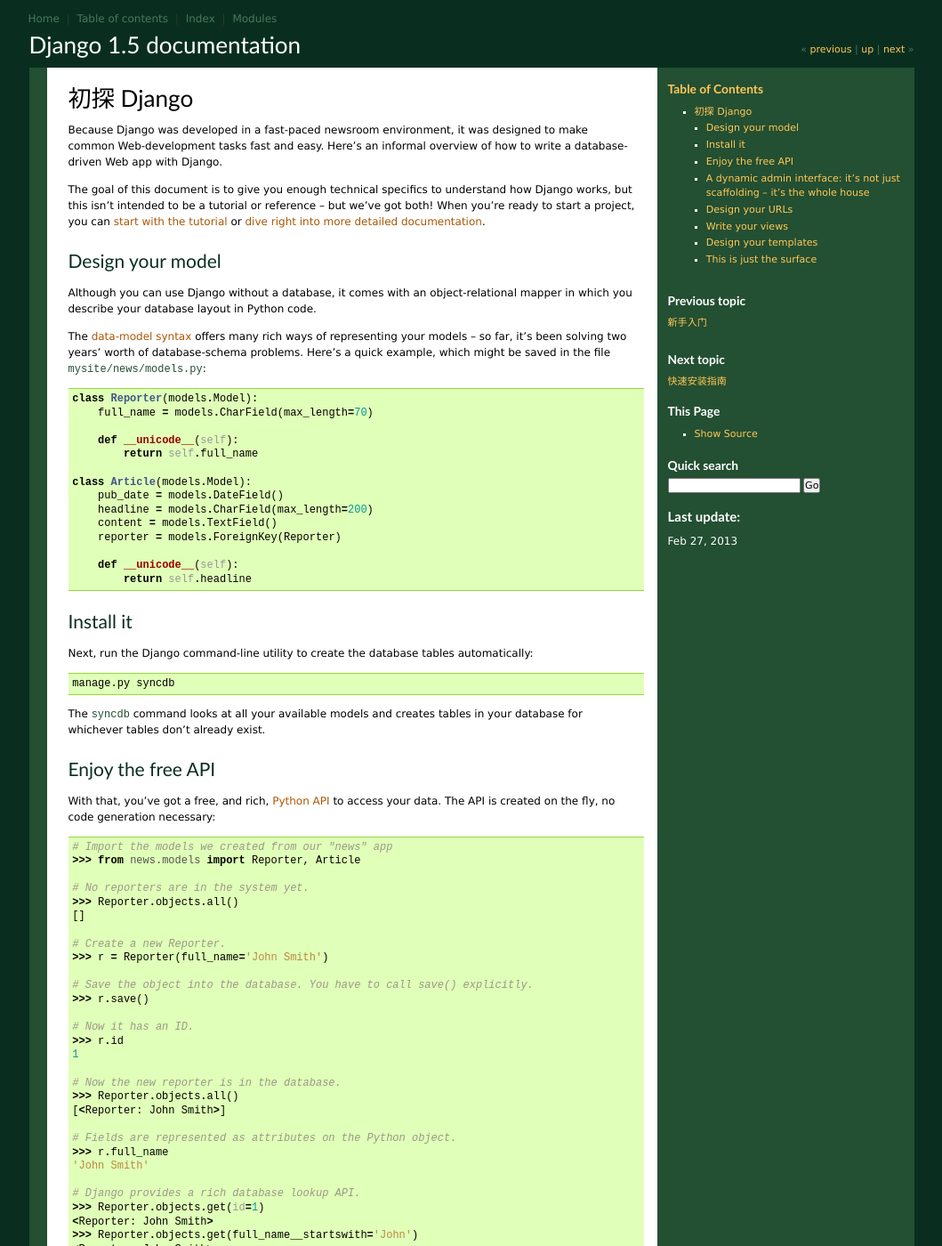
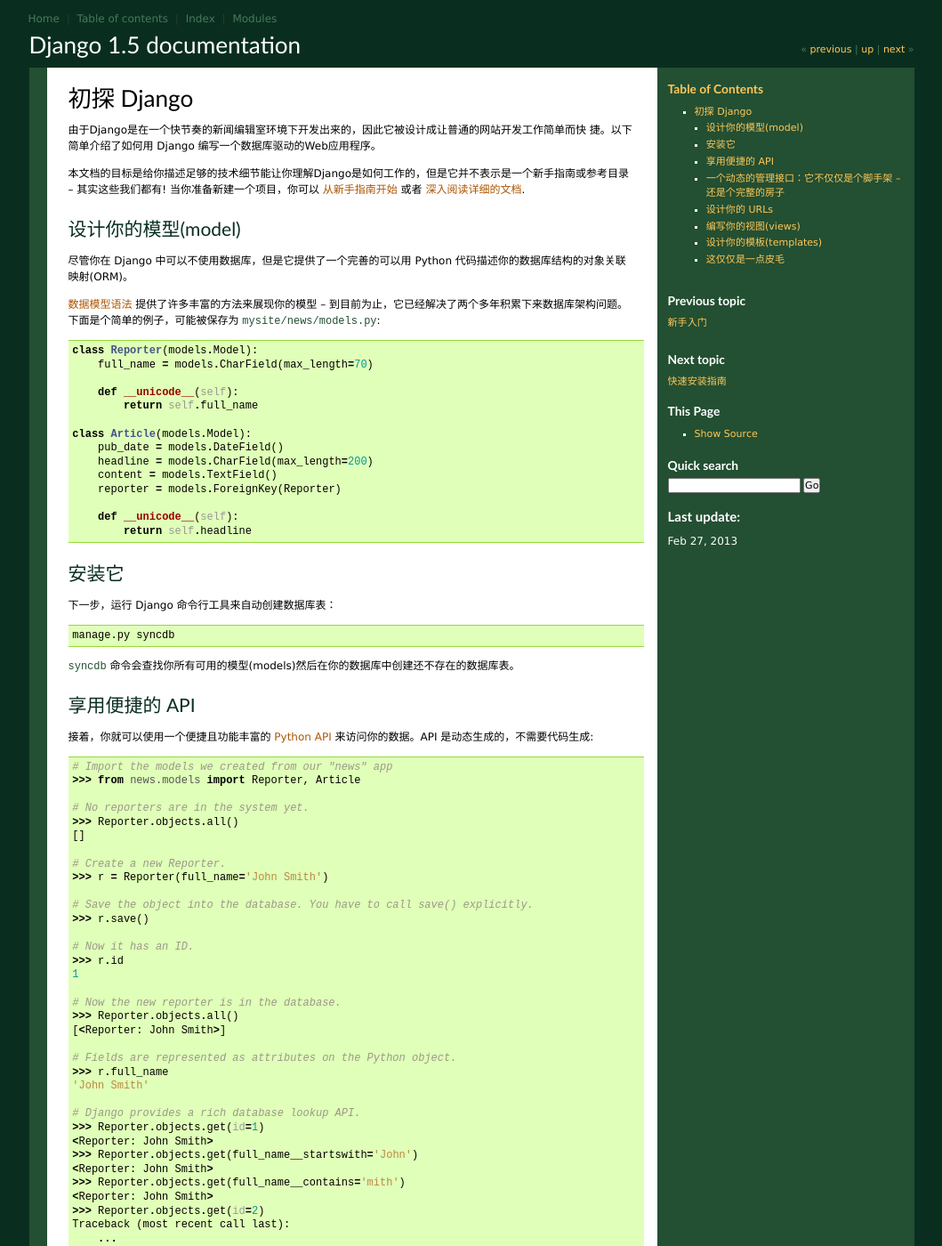
Before and after one commit to yourtion/Django-Chinese-Docs, a Sphinx documentation site: the page built from docs/intro/overview.txt, in a window 1280 px wide and 1400 px high. Shown: the whole window at 89% size, without its empty margins (110-1169 px from the left). Built offline with Sphinx 7.4.7, drawn with Linux system fonts in a browser that asks for light colours; cross-references to code outside the pages are shown as plain code; some of the changed text lies outside the part shown.

Commit message:
翻译overview部分

```diff
--- a/docs/intro/overview.txt
+++ b/docs/intro/overview.txt
@@ -2,27 +2,20 @@
 初探 Django
 ==================
 
-Because Django was developed in a fast-paced newsroom environment, it was
-designed to make common Web-development tasks fast and easy. Here's an informal
-overview of how to write a database-driven Web app with Django.
+由于Django是在一个快节奏的新闻编辑室环境下开发出来的，因此它被设计成让普通的网站开发工作简单而快
+捷。以下简单介绍了如何用 Django 编写一个数据库驱动的Web应用程序。
 
-The goal of this document is to give you enough technical specifics to
-understand how Django works, but this isn't intended to be a tutorial or
-reference -- but we've got both! When you're ready to start a project, you can
-:doc:`start with the tutorial </intro/tutorial01>` or :doc:`dive right into more
-detailed documentation </topics/index>`.
+本文档的目标是给你描述足够的技术细节能让你理解Django是如何工作的，但是它并不表示是一个新手指南或参考目录
+-- 其实这些我们都有! 当你准备新建一个项目，你可以 :doc:`从新手指南开始 </intro/tutorial01>` 或者 :doc:`深入阅读详细的文档 </topics/index>`.
 
-Design your model
-=================
+设计你的模型(model)
+======================
 
-Although you can use Django without a database, it comes with an
-object-relational mapper in which you describe your database layout in Python
-code.
+尽管你在 Django 中可以不使用数据库，但是它提供了一个完善的可以用 Python
+代码描述你的数据库结构的对象关联映射(ORM)。
 
-The :doc:`data-model syntax </topics/db/models>` offers many rich ways of
-representing your models -- so far, it's been solving two years' worth of
-database-schema problems. Here's a quick example, which might be saved in
-the file ``mysite/news/models.py``::
+:doc:`数据模型语法 </topics/db/models>` 提供了许多丰富的方法来展现你的模型 --
+到目前为止，它已经解决了两个多年积累下来数据库架构问题。下面是个简单的例子，可能被保存为 ``mysite/news/models.py``::
 
     class Reporter(models.Model):
         full_name = models.CharField(max_length=70)
@@ -39,24 +32,23 @@ the file ``mysite/news/models.py``::
         def __unicode__(self):
             return self.headline
 
-Install it
+安装它
 ==========
 
-Next, run the Django command-line utility to create the database tables
-automatically:
+下一步，运行 Django 命令行工具来自动创建数据库表：
 
 .. code-block:: bash
 
     manage.py syncdb
 
-The :djadmin:`syncdb` command looks at all your available models and creates
-tables in your database for whichever tables don't already exist.
+:djadmin:`syncdb`
+命令会查找你所有可用的模型(models)然后在你的数据库中创建还不存在的数据库表。
 
-Enjoy the free API
+享用便捷的 API
 ==================
 
-With that, you've got a free, and rich, :doc:`Python API </topics/db/queries>` to
-access your data. The API is created on the fly, no code generation necessary:
+接着，你就可以使用一个便捷且功能丰富的 :doc:`Python API </topics/db/queries>`
+来访问你的数据。API 是动态生成的，不需要代码生成:
 
 .. code-block:: python
 
@@ -129,7 +121,7 @@ access your data. The API is created on the fly, no code generation necessary:
     # Delete an object with delete().
     >>> r.delete()
 
-A dynamic admin interface: it's not just scaffolding -- it's the whole house
+一个动态的管理接口：它不仅仅是个脚手架 -- 还是个完整的房子
 ============================================================================
 
 Once your models are defined, Django can automatically create a professional,
@@ -163,7 +155,7 @@ One typical workflow in creating Django apps is to create models and get the
 admin sites up and running as fast as possible, so your staff (or clients) can
 start populating data. Then, develop the way data is presented to the public.
 
-Design your URLs
+设计你的 URLs
 ================
 
 A clean, elegant URL scheme is an important detail in a high-quality Web
@@ -202,7 +194,7 @@ For example, if a user requested the URL "/articles/2005/05/39323/", Django
 would call the function ``news.views.article_detail(request,
 '2005', '05', '39323')``.
 
-Write your views
+编写你的视图(views)
 ================
 
 Each view is responsible for doing one of two things: Returning an
@@ -222,7 +214,7 @@ This example uses Django's :doc:`template system </topics/templates>`, which has
 several powerful features but strives to stay simple enough for non-programmers
 to use.
 
-Design your templates
+设计你的模板(templates)
 =====================
 
 The code above loads the ``news/year_archive.html`` template.
@@ -304,7 +296,7 @@ abstraction layer, you can read XML files, you can read files off disk, or
 anything you want. Each piece of Django -- models, views, templates -- is
 decoupled from the next.
 
-This is just the surface
+这仅仅是一点皮毛
 ========================
 
 This has been only a quick overview of Django's functionality. Some more useful
```
